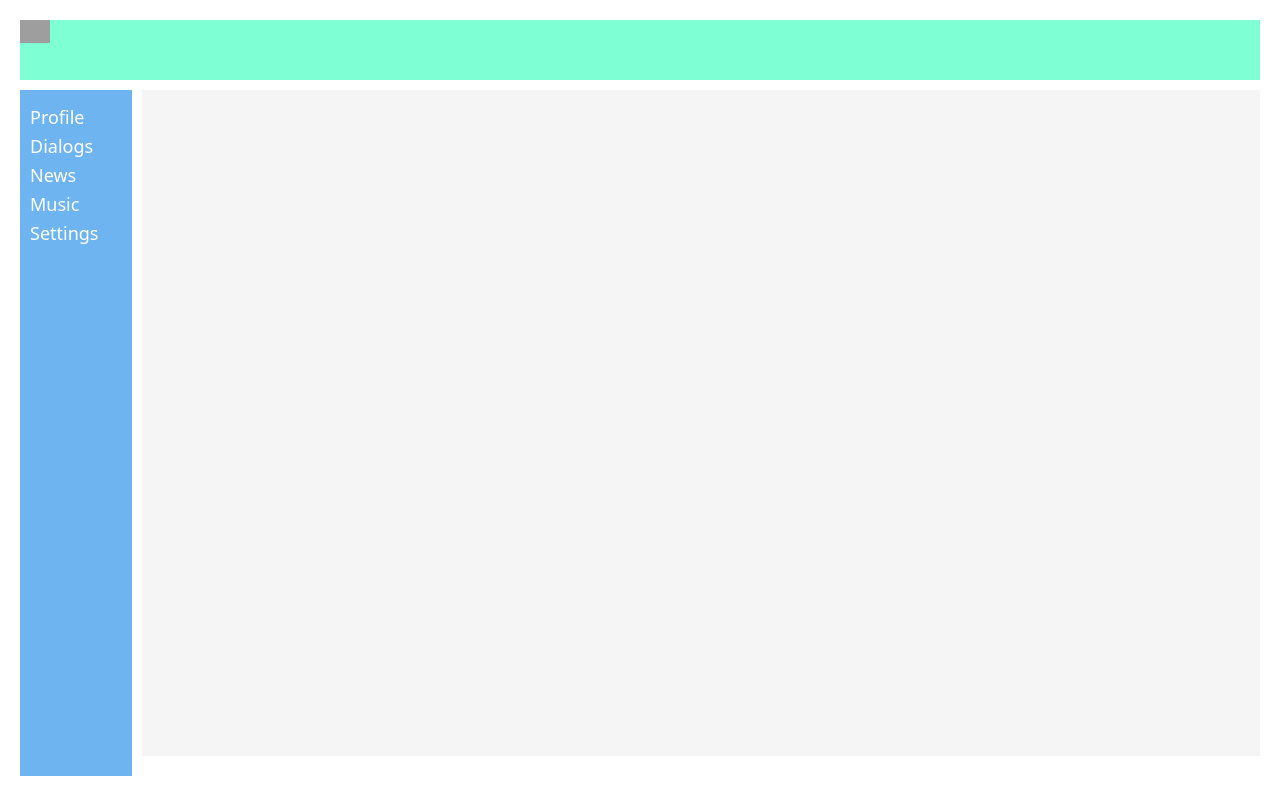
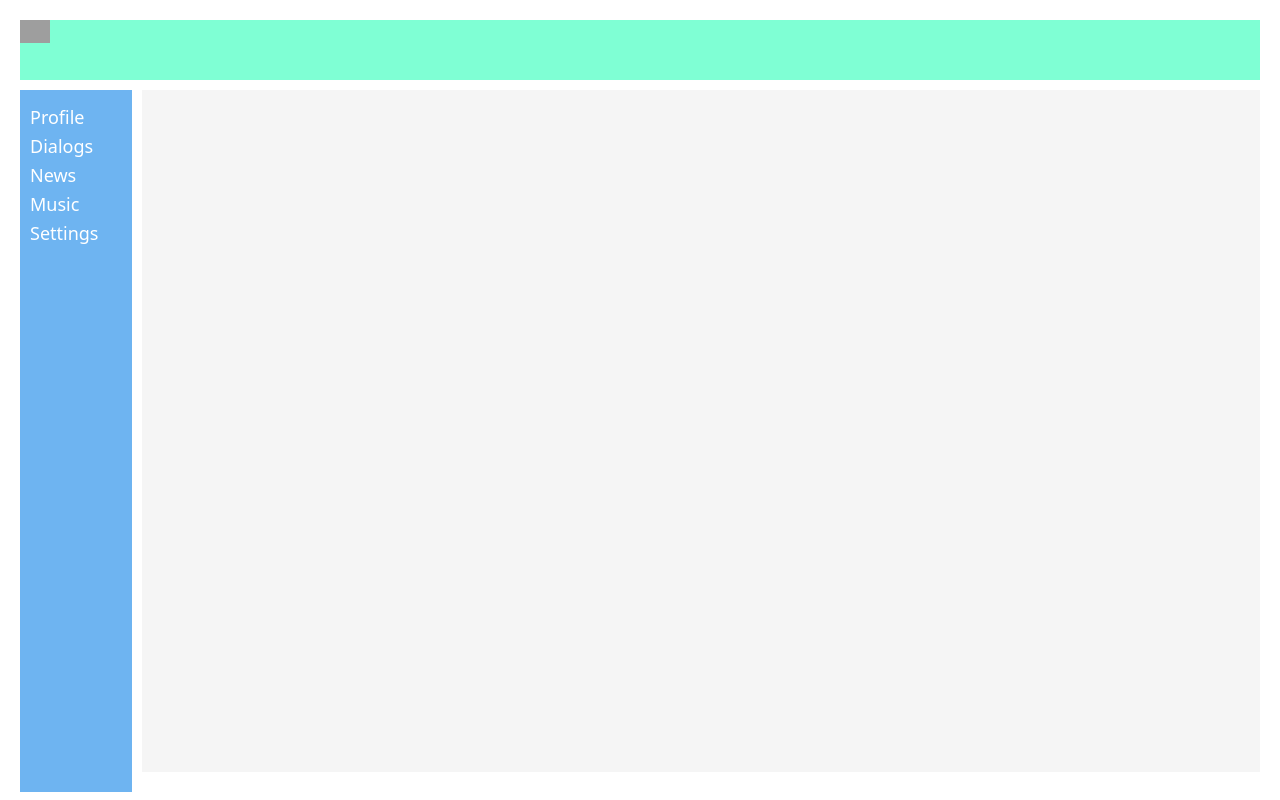
Before and after one commit to Proltroll/hellomyworld, a React (Create React App) app: page / in a window 1280 px wide. Built offline with nearby package versions, Linux system fonts and the light colour scheme; grey boxes are pictures that could not be loaded.

Commit message:
Второй коммит для тренировки

```diff
--- a/src/App.css
+++ b/src/App.css
@@ -3,7 +3,7 @@
 
   padding: 20px;
   width: auto;
-  height: 92vh;
+  height: 94vh;
   display: grid;
 
 
```
